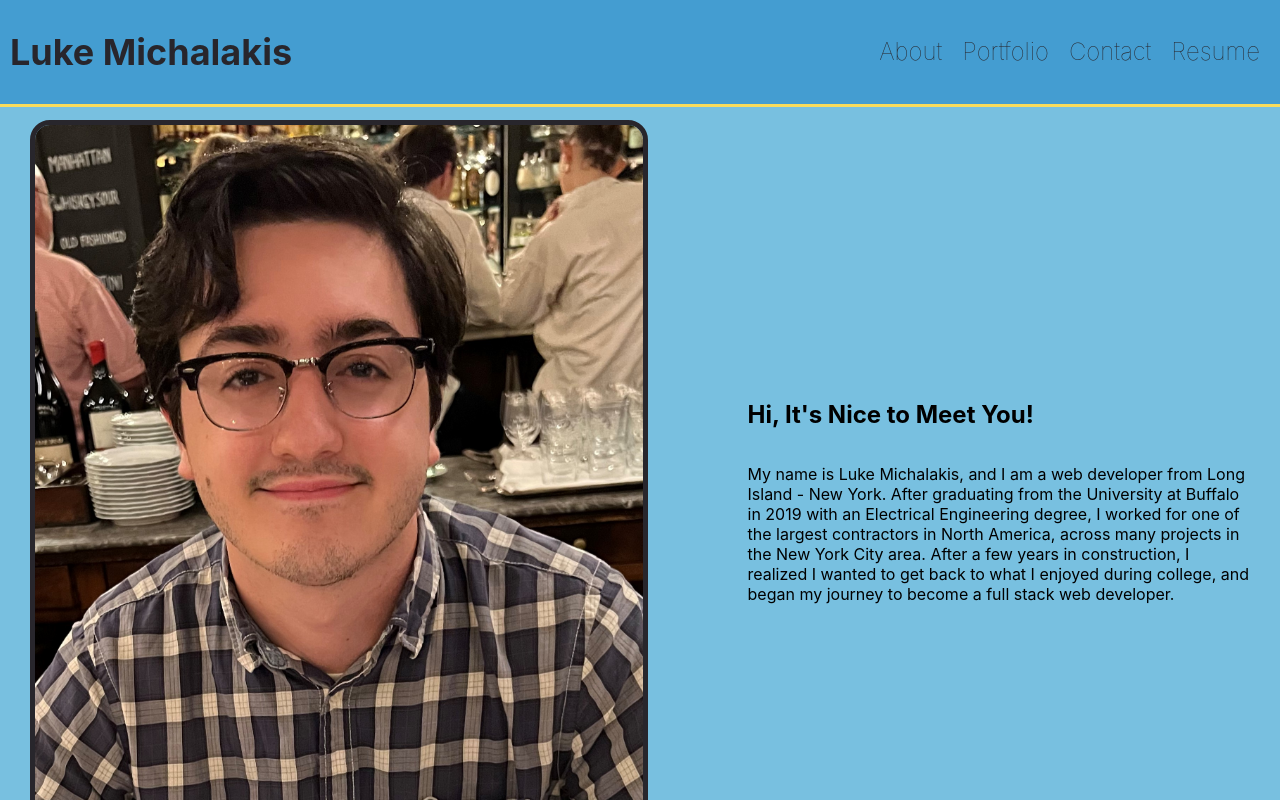
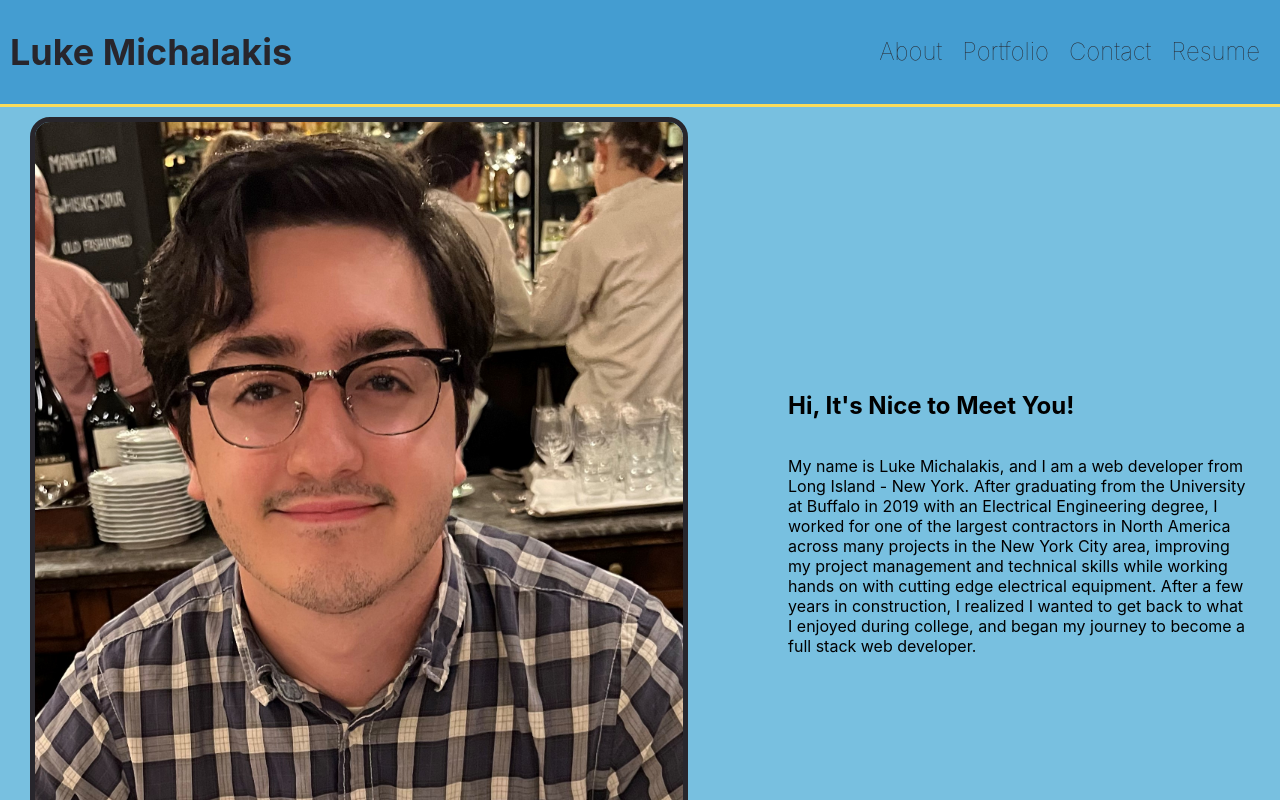
Before and after one commit to michalakisluke/react-portfolio, a React (Create React App) app: page / in a window 1280 px wide. Shown: the top 800 px of the page. Built offline with nearby package versions, Linux system fonts and the light colour scheme.

Commit message:
<Finish page layout fix, edit about me slightly>

```diff
--- a/src/App.js
+++ b/src/App.js
@@ -29,16 +29,20 @@ function App() {
 
   return (
     <main>
+      <div id="page-container">
+        <div id="content-wrap">
           <Nav
             currentNav={currentNav}
             setCurrentNav={setCurrentNav}
           ></Nav>
-      <div>
+          <div className="content">
             {
               pageRender(currentNav)
             }
           </div>
+        </div>
         <Footer />
+      </div>
     </main>
   );
 }
--- a/src/components/About/index.js
+++ b/src/components/About/index.js
@@ -12,9 +12,10 @@ function About() {
                 <p>
                     My name is Luke Michalakis, and I am a web developer from Long Island - New York.
                     After graduating from the University at Buffalo in 2019 with an Electrical Engineering degree,
-                    I worked for one of the largest contractors in North America, across many projects in the New York City
-                    area. After a few years in construction, I realized I wanted to get back to what I enjoyed during college,
-                    and began my journey to become a full stack web developer.
+                    I worked for one of the largest contractors in North America across many projects in the New York City
+                    area, improving my project management and technical skills while working hands on with cutting edge electrical equipment.
+                    After a few years in construction, I realized I wanted to get back to what I enjoyed during college, and began my journey
+                    to become a full stack web developer.
                 </p>
             </div>
         </section>
--- a/src/index.css
+++ b/src/index.css
@@ -13,6 +13,15 @@ code {
     monospace;
 }
 
+#page-container {
+  position: relative;
+  min-height: 100vh;
+}
+
+#content-wrap {
+  padding-bottom: 35px;
+}
+
 /* Style header */
 
 header {
@@ -22,7 +31,6 @@ header {
   position: relative;
   align-items: center;
   background-color: #449DD1;
-  position: absolute;
   width: 100%;
   top: 0;
   left: 0;
@@ -55,7 +63,6 @@ header h2 {
 
 /* Style About Me */
 #about-me {
-  margin-top: 110px;
   display: flex;
   flex-direction: row;
   align-items: center;
@@ -64,7 +71,7 @@ header h2 {
 
 #about-me img {
   width: auto;
-  height: 750px;
+  height: 800px;
   display: block;
   margin: 10px 0 10px 30px;
   border: 5px solid #28262C;
@@ -84,15 +91,15 @@ header h2 {
 
 /* Style Footer */
 #footer {
+  position: absolute;
   display: flex;
   justify-content: space-between;
   flex-wrap: wrap;
   align-items: center;
   background-color: #449DD1;
-  position: relative;
   width: 100%;
+  height: 35px;
   bottom: 0;
-  left: 0;
   border-top: solid #F9DC5C;
 }
 
```
Lines whose indentation alone changed are shown as unchanged.
